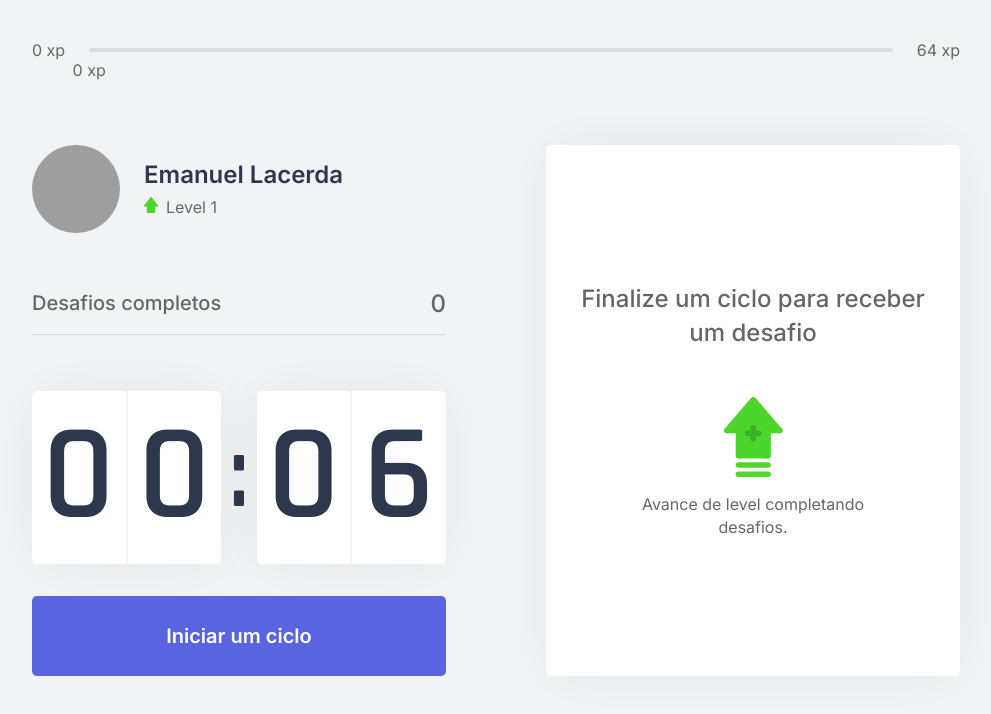
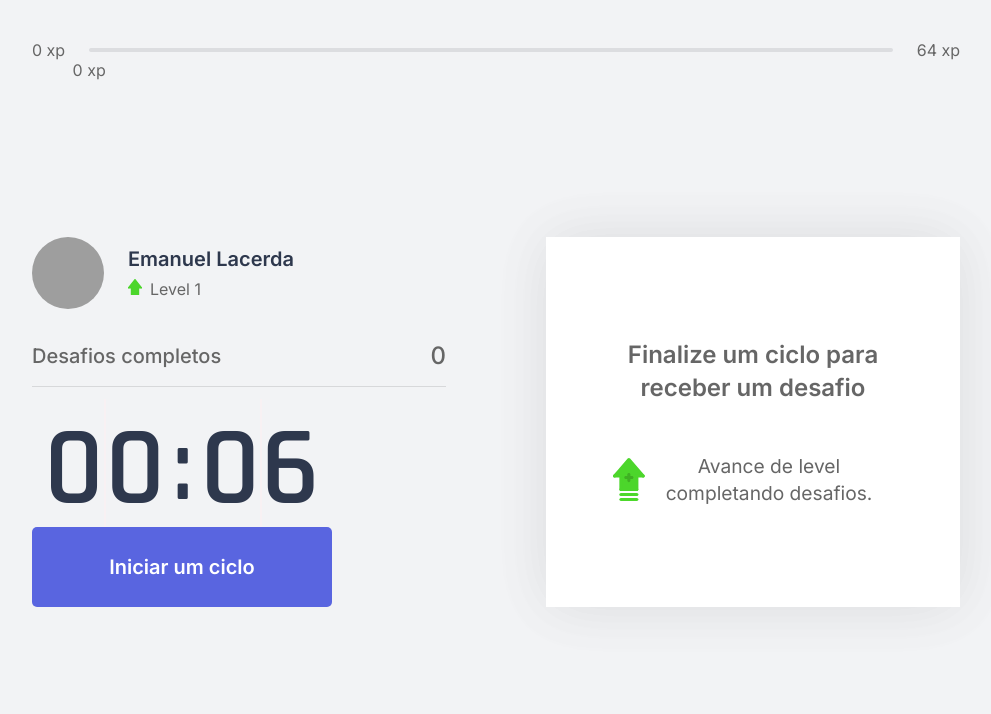
Before and after one commit to EmanuelLacerda/povi, a Next.js app: page / in a window 1280 px wide. Shown: the top 714 px of the page, without its empty margins (144-1135 px from the left). Built offline with nearby package versions, Linux system fonts and the light colour scheme; grey boxes are pictures that could not be loaded.

Commit message:
style: Make the project responsive.

```diff
--- a/src/components/Countdown.tsx
+++ b/src/components/Countdown.tsx
@@ -22,7 +22,7 @@ export function Countdown(){
 	}, [isActive, time])
 
 	return (
-		<div>
+		<div className={styles.generalContainer}>
 			<div className={styles.countdownContainer}>
 				<div>
 					<span>{minuteLeft}</span>
--- a/src/components/ExperienceBar.tsx
+++ b/src/components/ExperienceBar.tsx
@@ -7,7 +7,7 @@ export function ExperienceBar(){
 	const { experienceToNextLevel, currentExperience } = useContext(ChallengesContext);
 
 	let percentualToNextLevel = (currentExperience/experienceToNextLevel)*100;
-	console.log(`{percentualToNextLevel}%`);
+	console.log(`${percentualToNextLevel}%`);
 
 	return (
 		<header className={styles.experienceBar}>
--- a/src/pages/index.tsx
+++ b/src/pages/index.tsx
@@ -35,7 +35,7 @@ export default function Home(props: HomeProps) {
 
         <CountdownProvider>
           <section>
-          	<div>
+          	<div className={styles.sectionFirstChild}>
           		<Profile />
               <CompletedChallenges />
               <Countdown />
--- a/src/styles/components/ChallengeBox.module.css
+++ b/src/styles/components/ChallengeBox.module.css
@@ -1,10 +1,5 @@
 .challengeBoxContainer{
-	height: 100%;
-
-	background: var(--white);
 	border-radius: 5px;
-	box-shadow: 0 0 60px rgba(0, 0, 0, 0.05);
-	padding: 1.5rem 2rem;
 
 	display: flex;
 	flex-direction: column;
@@ -15,32 +10,56 @@
 }
 
 .challengeNotActive{
+	height: 70%;
+
+	background: var(--white);
+
+	box-shadow: 0 0 60px rgba(0, 0, 0, 0.05);
+
+	padding: 3.5rem 0rem;
+
+	margin-top: 0.6rem;
+
 	display: flex;
 	flex-direction: column;
 	align-items: center;
 }
 
 .challengeNotActive strong{
-	font-size: 1.5rem;
-	font-weight: 500;
+	width: 70%;
+
+	font-size: 1rem;
+	font-weight: 600;
 	line-height: 1.4;
 }
 
 .challengeNotActive p{
 	display: flex;
-	flex-direction: column;
 	align-items: center;
+	justify-content: center;
 	line-height: 1.4;
-	max-width: 70%;
-	margin-top: 3rem;
+	max-width: 60%;
+	font-size: 0.9rem; /*Novo*/
+	margin-top: 0.90rem;
 }
 
 .challengeNotActive p img{
-	margin-bottom: 1rem;
+	width: 1rem;
 }
 
 .challengeActive{
-	height: 100%;
+	height: 70%;
+	width: 23rem;
+
+	background: var(--white);
+
+	box-shadow: 0 0 60px rgba(0, 0, 0, 0.05);
+
+	padding: 0 2rem;
+	padding-top: 0.7rem;
+	padding-bottom: 0.2rem;
+
+	margin-top: 0.35rem;
 
 	display: flex;
 	flex-direction: column;
@@ -49,13 +68,14 @@
 .challengeActive header{
 	color: var(--blue);
 	font-weight: 600;
-	font-size: 1.25rem;
-	padding: 0 2rem 1.5rem;
+	padding: 0 2rem 0.5rem;
 	border-bottom: 1px solid var(--gray-line);
 }
 
 .challengeActive main{
 	flex: 1;
+
+	margin-top: 0.4rem;
 
 	display: flex;
 	flex-direction: column;
@@ -63,15 +83,22 @@
 	justify-content: center;
 }
 
+.challengeActive main img{
+	width: 4rem;
+}
+
 .challengeActive main strong{
-	font-size: 2rem;
+	font-size: 1.25rem;
 	font-weight: 600;
 	color: var(--title);
-	margin: 1.5rem 0 1rem;
+	margin: 0.15rem 0 0.25rem;
 }
 
 .challengeActive main p{
+	width: 100%;
+	font-size: 0.8rem;
 	line-height: 1.5;
+	margin-bottom: 0.4rem;
 }
 
 .challengeActive footer{
@@ -109,3 +136,120 @@
 .challengeActive footer button:hover{
 	filter: brightness(0.9);
 }
+
+@media screen and (min-width: 666px) {
+	.challengeNotActive{
+		padding: 10rem 0rem;
+	}
+
+	.challengeNotActive strong{
+		width: 90%;
+		font-size: 1.40rem;
+	}
+
+	.challengeNotActive p{
+		max-width: 80%;
+		font-size: 1.15rem;
+	}
+
+	.challengeNotActive p img{
+		width: 1.5rem;
+	}
+
+	.challengeActive{
+		height: 100%;
+		width: 100%;
+
+		padding: 4.2rem 2rem;
+
+		margin-top: 10px;
+	}
+
+	.challengeActive header{
+		font-size: 1.25rem;
+		padding: 0 2rem 1.5rem;
+	}
+
+	.challengeActive main{
+		margin-top: 0;
+	}
+
+	.challengeActive main img{
+		margin-top: 10px;
+		width: 140px;
+	}
+
+	.challengeActive main p{
+		width: 100%;
+		font-size: 1rem;
+		margin-bottom: 10px;
+	}
+
+
+}
+
+@media screen and (min-width: 666px) {
+	.challengeActive{
+		height: 100%;
+
+		padding: 1.6rem 2rem;
+
+		margin-top: 0;
+	}
+}
+
+@media screen and (min-width: 698px) {
+	.challengeBoxContainer{
+		height: 100%;
+		background: var(--white);
+		box-shadow: 0 0 60px rgba(0, 0, 0, 0.05);
+
+		margin-top: 0.35rem;
+		margin-bottom: 0.35rem;
+	}
+
+	.challengeNotActive{
+		height: 100%;
+
+		padding: 6.3rem 2rem;
+
+		margin-top: 0;
+	}
+
+	.challengeNotActive strong{
+		width: 90%;
+
+		max-width: 100%;
+
+		font-size: 1.5rem;
+	}
+
+	.challengeNotActive p{
+		max-width: 80%;
+		font-size: 1.2rem;
+		margin-top: 3rem;
+	}
+
+	.challengeNotActive p img{
+		width: 2rem;
+	}
+
+	.challengeActive header{
+		font-size: 1.25rem;
+		padding: 0 2rem 1.5rem;
+	}
+
+	.challengeActive main{
+		margin-top: 0;
+	}
+
+	.challengeActive main img{
+		width: 140px;
+	}
+
+	.challengeActive main p{
+		width: 100%;
+		font-size: 1rem;
+		margin-bottom: 10px;
+	}
+}
--- a/src/styles/components/CompletedChallenges.module.css
+++ b/src/styles/components/CompletedChallenges.module.css
@@ -3,17 +3,46 @@
 	align-items: center;
 	justify-content: space-between;
 
-	margin: 3.5rem 0;
+	margin-top: 0.3rem;
 	padding-bottom: 1rem;
 	border-bottom: 1px solid #d7d8da;
+
+	width: 20rem;
 
 	font-weight: 500;
 }
 
 .completedChallengesContainer span:first-child{
+	font-size: 1rem;
+}
+
+.completedChallengesContainer span:last-child{
 	font-size: 1.25rem;
 }
 
-.completedChallengesContainer span:last-child{
-	font-size: 1.5rem;
+@media screen and (min-width: 516px) {
+	.completedChallengesContainer{
+		width: 27rem;
+	}
 }
+
+@media screen and (min-width: 666px) {
+	.completedChallengesContainer{
+		width: 100%;
+	}
+}
+
+@media screen and (min-width: 698px) {
+	.completedChallengesContainer{
+		margin: 2rem 0;
+		margin-bottom: 1.7rem;
+	}
+
+	.completedChallengesContainer span:first-child{
+		font-size: 1.25rem;
+	}
+
+	.completedChallengesContainer span:last-child{
+		font-size: 1.5rem;
+	}
+}
--- a/src/styles/components/Countdown.module.css
+++ b/src/styles/components/Countdown.module.css
@@ -1,9 +1,20 @@
+.generalContainer{
+	width: 300px;
+
+	display: flex;
+	flex-direction: column;
+	align-items: center;
+	justify-content: center;
+}
+
 .countdownContainer{
 	display: flex;
 	align-items: center;
 	font-family: Rajdhani;
 	font-weight: 600;
 	color: var(--title);
+
+	height: 4.6rem;
 }
 
 .countdownContainer > div{
@@ -13,10 +24,7 @@
 	align-items: center;
 	justify-content: space-evenly;
 
-	background: var(--white);
-	box-shadow:  0 0 60px rgba(0,0,0,0.05);
-	border-radius: 5px;
-	font-size: 8.5rem;
+	font-size: 5rem;
 	text-align: center;
 }
 
@@ -33,15 +41,15 @@
 }
 
 .countdownContainer > span{
-	font-size: 6.25rem;
+	font-size: 3.5rem;
 	margin: 0 0.5rem;
 }
 
 .countdownButton{
-	width: 100%;
-	height: 5rem;
+	width: 80%;
+	height: 3rem;
 
-	margin-top: 2rem;
+	margin-top: 0.1rem;
 
 	display: flex;
 	align-items: center;
@@ -82,3 +90,29 @@
 	color: var(--text);
 	cursor: not-allowed;;
 }
+
+@media screen and (min-width: 483px) {
+
+}
+
+@media screen and (min-width: 666px) {
+	.countdownContainer{
+		height: 7rem;
+	}
+
+	.countdownContainer > div{
+		border-radius: 5px;
+		font-size: 7rem;
+	}
+
+	.countdownContainer > span{
+		font-size: 6.25rem;
+	}
+
+	.countdownButton{
+		width: 100%;
+		height: 5rem;
+
+		margin-top: 0.05rem;
+	}
+}
--- a/src/styles/components/ExperienceBar.module.css
+++ b/src/styles/components/ExperienceBar.module.css
@@ -1,6 +1,8 @@
 .experienceBar{
 	display: flex;
 	align-items: center;
+
+	margin-bottom: 1.5rem; /*Novo*/
 }
 
 .experienceBar span{
--- a/src/styles/components/Profile.module.css
+++ b/src/styles/components/Profile.module.css
@@ -4,8 +4,8 @@
 }
 
 .profileContainer > img{
-	width: 5.5rem;
-	height: 5.5rem;
+	width: 4.5rem;
+	height: 4.5rem;
 	border-radius: 50%;
 }
 
@@ -14,12 +14,14 @@
 }
 
 .profileContainer div strong{
-	font-size: 1.5rem;
+	//font-size: 1.5rem;
+	font-size: 1.25rem;
 	font-weight: 600;
 	color: var(--title);
 }
 
 .profileContainer div p{
+	//font-size: 1rem;
 	font-size: 1rem;
 	margin-top: 0.5rem;
 }
@@ -27,3 +29,15 @@
 .profileContainer div p img{
 	margin-right: 0.5rem;
 }
+
+@media screen and (min-width: 516px) {
+	.profileContainer{
+		width: 27rem;
+	}
+}
+
+@media screen and (min-width: 666px) {
+	.profileContainer{
+		width: 100%;
+	}
+}
--- a/src/styles/pages/Home.module.css
+++ b/src/styles/pages/Home.module.css
@@ -6,13 +6,52 @@
 
 	display: flex;
 	flex-direction: column;
+
+	//background: var(--blue);
 }
 
 .container section{
 	flex: 1;
 
-	display: grid;
-	grid-template-columns: 1fr 1fr;
-	gap: 6.25rem;
-	align-content: center;
+	display: flex;
+	flex-direction: column;
+	align-items: center;
+	justify-content: center;
 }
+
+.sectionFirstChild{
+	flex: 1;
+
+	display: flex;
+	flex-direction: column;
+	align-items: center;
+	justify-content: center;
+}
+
+@media screen and (min-width: 666px) {
+	.container section{
+		//background-color: blue;
+
+		display: grid;
+		grid-template-columns: 1fr 1fr;
+		gap: 2rem;
+		align-content: center;
+	}
+
+	.sectionFirstChild{
+		flex: 1;
+
+		display: block;
+	}
+}
+
+@media screen and (min-width: 698px) {
+	.container section{
+		//background-color: red;
+
+		display: grid;
+		grid-template-columns: 1fr 1fr;
+		gap: 6.25rem;
+		align-content: center;
+	}
+}
```
Also changed, not shown: 1 other file (tests, documents, lock files or other folders).
